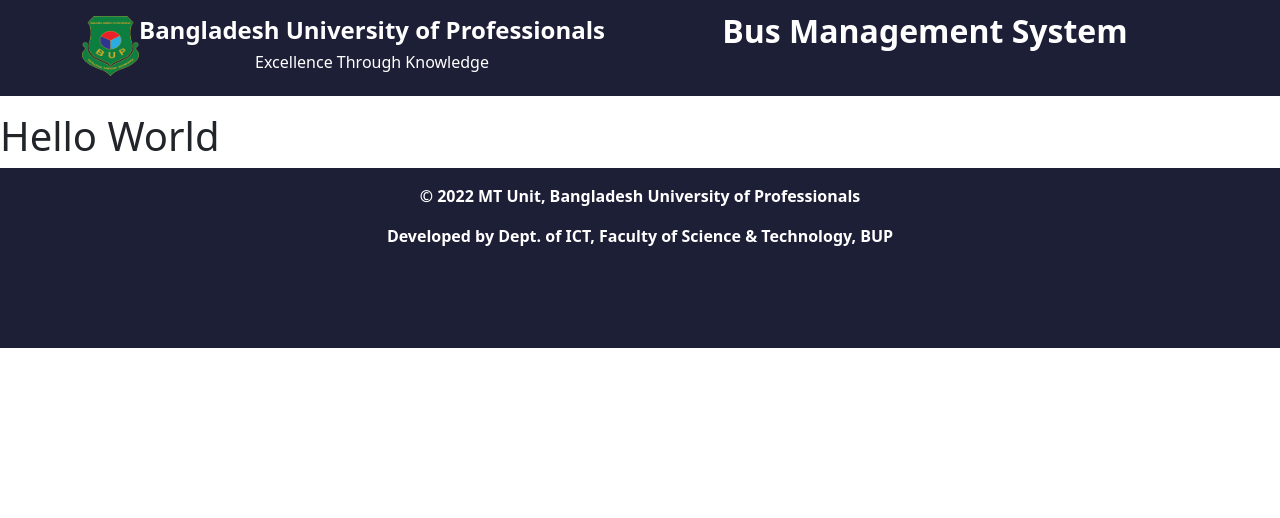
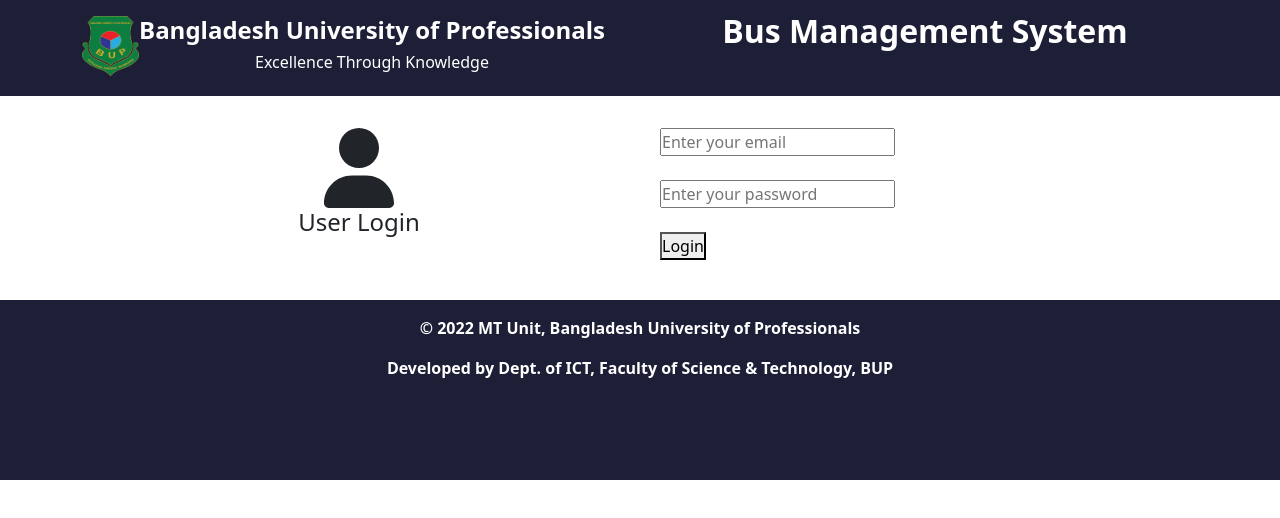
Before and after one commit to Tanvir-Taushif/Bus-Management, a React (Create React App) app: page /userLogin in a window 1280 px wide. Shown: the top 518 px of the page. Built offline with nearby package versions, Linux system fonts and the light colour scheme.

Commit message:
User Login Test

```diff
--- a/src/Components/UserLogin/UserLogin.css
+++ b/src/Components/UserLogin/UserLogin.css
@@ -0,0 +1,3 @@
+.icon{
+    font-size: 80px;
+}
--- a/src/Components/UserLogin/UserLogin.js
+++ b/src/Components/UserLogin/UserLogin.js
@@ -1,9 +1,37 @@
 import React from 'react';
+import { FontAwesomeIcon} from "@fortawesome/react-fontawesome";
+import { faGear, faUser } from '@fortawesome/free-solid-svg-icons';
+import "./UserLogin.css";
 
 const UserLogin = () => {
     return (
         <div>
-            <h1>Hello World</h1>
+            <div class="container">
+                <div class="row g-2">
+                    <div class="col-lg-6 col-sm-12">
+                        <div class="p-3">
+                         <div className='text-center'>
+                         <FontAwesomeIcon className='icon' icon={faUser}/>
+                         <h4>User Login</h4>
+                         </div>
+                        </div>
+                    </div>
+                    <div class="col-lg-6 col-sm-12">
+                        <div class="p-3">
+                           <div>
+                             <form>
+                                <input type="email" placeholder="Enter your email"></input>
+                                <br></br><br></br>
+                                <input type="password" placeholder="Enter your password"></input>
+                                <br></br><br></br>
+                                <button>Login</button>
+                                <br></br><br></br>
+                             </form>
+                           </div>
+                        </div>
+                    </div>
+                </div>
+            </div>
         </div>
     );
 };
```
